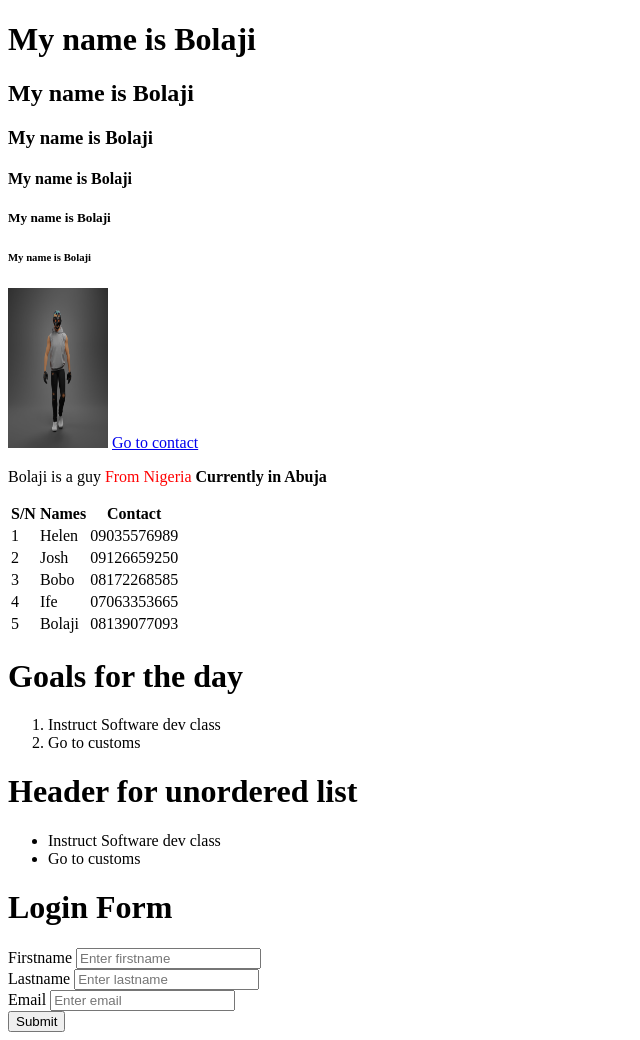
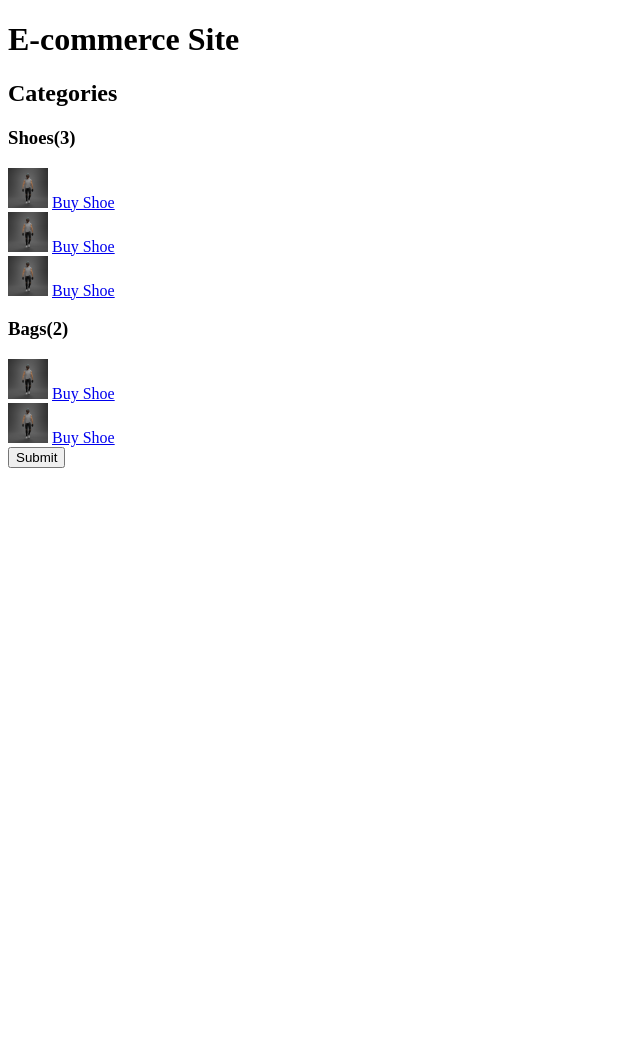
Before and after one commit to Zee-Blazer/Tester, a plain HTML site: page index.html in a window 1280 px wide. Shown: the whole page, without its empty margins (0-640 px from the left). After the commit the page ends 800 px from the top, so only its background shows below. Drawn offline with Linux system fonts and the light colour scheme.

Commit message:
Fake site

```diff
--- a/index.html
+++ b/index.html
@@ -6,96 +6,40 @@
 
     <body>
 
+        <h1>E-commerce Site</h1>
+
+        <h2>Categories</h2>
+
         <div>
-            <h1>My name is Bolaji</h1>
-            <h2>My name is Bolaji</h2>
-            <h3>My name is Bolaji</h3>
-            <h4>My name is Bolaji</h4>
-            <h5>My name is Bolaji</h5>
-            <h6>My name is Bolaji</h6>
-        </div>
-
-        <!-- This is a profile image of me -->
-        <img
-            src="./Images/olowoniyan-victor-jesulayomi-0001-1.jpg" alt="No image"
-            width="100px" height="160px"
-        />
-
-        <a href="./contact.html" >Go to contact</a>
-
-        <p>
-            Bolaji is a guy
-            <span style="color: red;"> From Nigeria </span>
-            <b>Currently in Abuja</b>
-        </p>
-
-        <table>
-            <tr>
-                <th>S/N</th>
-                <th>Names</th>
-                <th>Contact</th>
-            </tr>
-
-            <tr>
-                <td>1</td>
-                <td>Helen</td>
-                <td>09035576989</td>
-            </tr>
-
-            <tr>
-                <td>2</td>
-                <td>Josh</td>
-                <td>09126659250</td>
-            </tr>
-
-            <tr>
-                <td>3</td>
-                <td>Bobo</td>
-                <td>08172268585</td>
-            </tr>
-
-            <tr>
-                <td>4</td>
-                <td>Ife</td>
-                <td>07063353665</td>
-            </tr>
-
-            <tr>
-                <td>5</td>
-                <td>Bolaji</td>
-                <td>08139077093</td>
-            </tr>
-
-        </table>
-
-        <h1>Goals for the day</h1>
-        <ol>
-            <li>Instruct Software dev class</li>
-            <li>Go to customs</li>
-        </ol>
-
-        <h1>Header for unordered list</h1>
-        <ul>
-            <li>Instruct Software dev class</li>
-            <li>Go to customs</li>
-        </ul>
-
-        <form>
-            <h1>Login Form</h1>
+            <h3>Shoes(3)</h3>
 
             <div>
-                <label>Firstname</label>
-                <input type="text" placeholder="Enter firstname" required />
+                <img src="./Images/olowoniyan-victor-jesulayomi-0001-1.jpg" width="40px" height="40px" />
+                <a href="./shoes.html">Buy Shoe</a>
             </div>
 
             <div>
-                <label>Lastname</label>
-                <input type="text" placeholder="Enter lastname" />
+                <img src="./Images/olowoniyan-victor-jesulayomi-0001-1.jpg" width="40px" height="40px" />
+                <a href="./shoes.html">Buy Shoe</a>
             </div>
 
             <div>
-                <label>Email</label>
-                <input type="email" placeholder="Enter email" />
+                <img src="./Images/olowoniyan-victor-jesulayomi-0001-1.jpg" width="40px" height="40px" />
+                <a href="./shoes.html">Buy Shoe</a>
+            </div>
+        </div>
+
+        <div>
+            <h3>Bags(2)</h3>
+
+            <div>
+                <img src="./Images/olowoniyan-victor-jesulayomi-0001-1.jpg" width="40px" height="40px" />
+                <a href="./bags.html">Buy Shoe</a>
+            </div>
+
+            <div>
+                <img src="./Images/olowoniyan-victor-jesulayomi-0001-1.jpg" width="40px" height="40px" />
+                <a href="./bags.html">Buy Shoe</a>
             </div>
 
             <button>Submit</button>
```
Also changed, not shown: bags.html (added, +16 -0 lines), payment.html (added, +37 -0 lines), shoes.html (added, +16 -0 lines).
